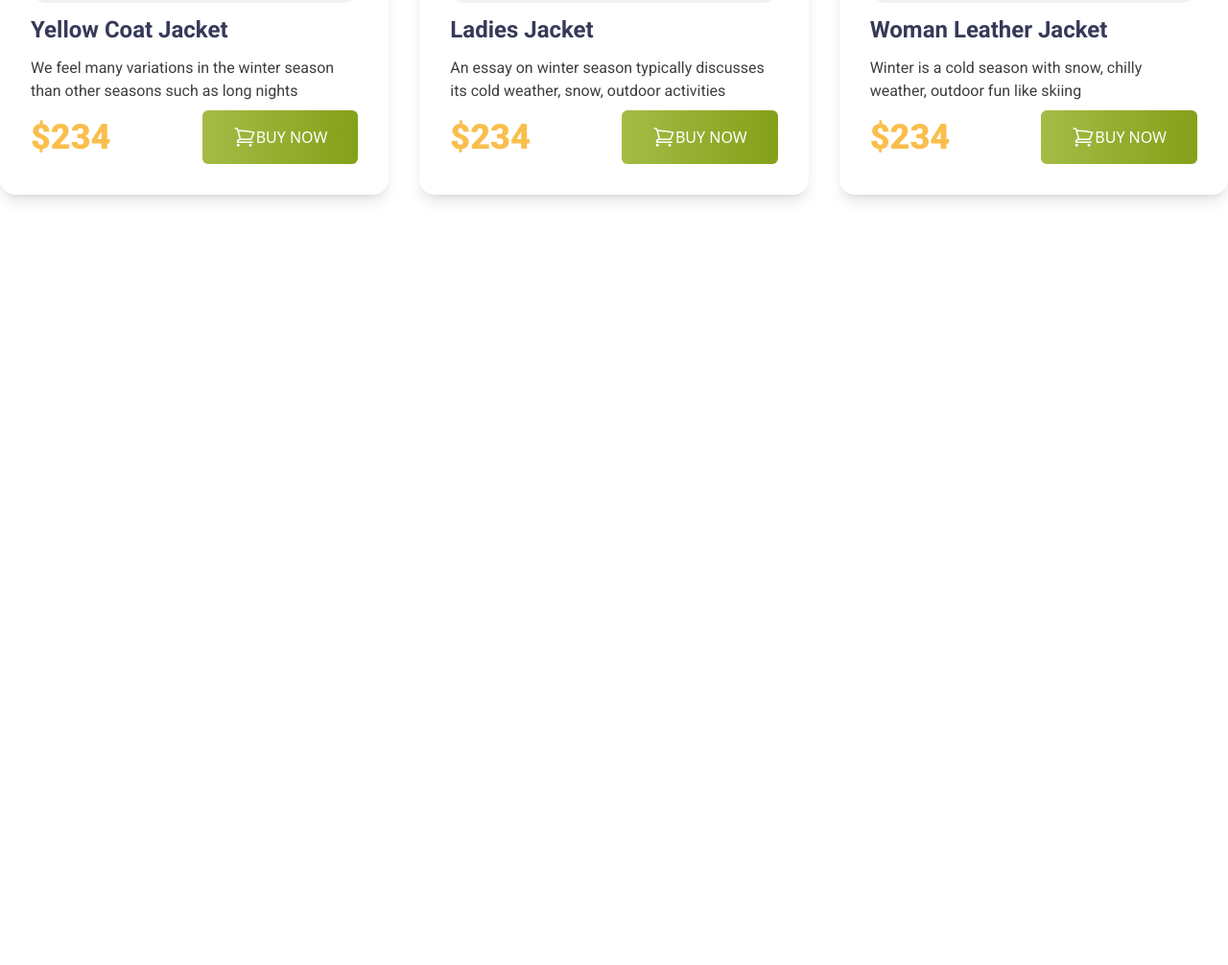
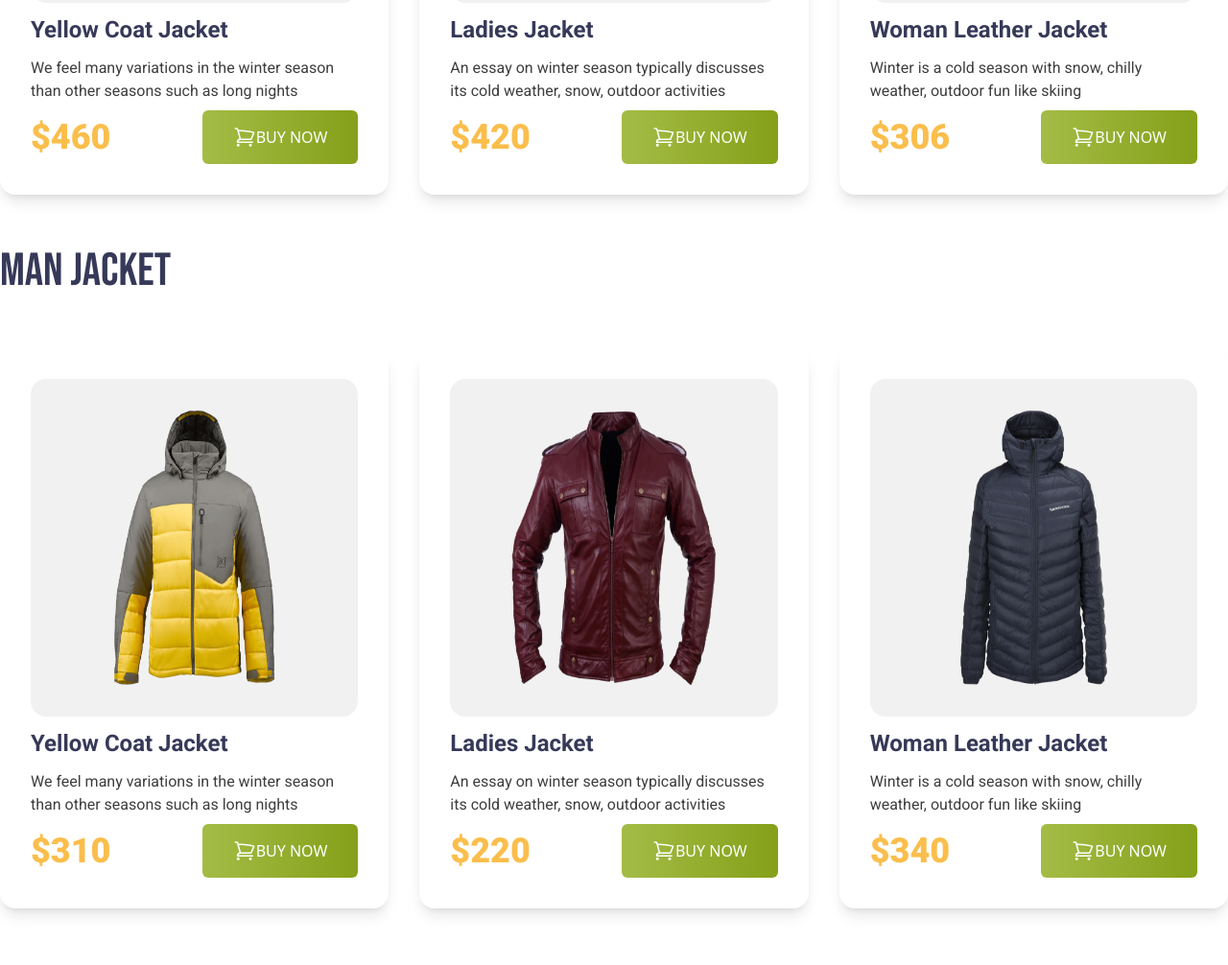
Before and after one commit to Tofazzal26/penguin-fashion, a plain HTML site: page index.html in a window 1280 px wide. Shown: the part 1223-2229 px from the top of the page at 96% size. Before the commit the page ends 1530 px from the top, so only its background shows below. Drawn offline with nearby package versions, Linux system fonts and the light colour scheme.

Commit message:
man jacket style finish

```diff
--- a/index.html
+++ b/index.html
@@ -66,7 +66,7 @@
                 <h2 class="roboto text-2xl py-3 font-bold text-[#363958]">Yellow Coat Jacket </h2>
                 <p class="roboto text-[#3E3E3E] text-base pb-2">We feel many variations in the winter season than other seasons such as long nights</p>
                 <div class="flex items-center justify-between">
-                    <h4 class="text-4xl roboto font-black text-[#FABE4C]">$234</h4>
+                    <h4 class="text-4xl roboto font-black text-[#FABE4C]">$460</h4>
                     <button class="flex bg-gradient-to-r from-[#A4BC46] to-[#85A019] uppercase font-medium text-[#FFF] py-4 rounded-md px-8"><svg xmlns="http://www.w3.org/2000/svg" fill="none" viewBox="0 0 24 24" stroke-width="1.5" stroke="currentColor" class="w-6 h-6">
                         <path stroke-linecap="round" stroke-linejoin="round" d="M2.25 3h1.386c.51 0 .955.343 1.087.835l.383 1.437M7.5 14.25a3 3 0 0 0-3 3h15.75m-12.75-3h11.218c1.121-2.3 2.1-4.684 2.924-7.138a60.114 60.114 0 0 0-16.536-1.84M7.5 14.25 5.106 5.272M6 20.25a.75.75 0 1 1-1.5 0 .75.75 0 0 1 1.5 0Zm12.75 0a.75.75 0 1 1-1.5 0 .75.75 0 0 1 1.5 0Z" />
                       </svg>buy now </button>
@@ -81,7 +81,7 @@
                 <h2 class="roboto text-2xl py-3 font-bold text-[#363958]">Ladies Jacket </h2>
                 <p class="roboto text-[#3E3E3E] text-base pb-2">An essay on winter season typically discusses its cold weather, snow, outdoor activities</p>
                 <div class="flex items-center justify-between">
-                    <h4 class="text-4xl roboto font-black text-[#FABE4C]">$234</h4>
+                    <h4 class="text-4xl roboto font-black text-[#FABE4C]">$420</h4>
                     <button class="flex bg-gradient-to-r from-[#A4BC46] to-[#85A019] uppercase font-medium text-[#FFF] py-4 rounded-md px-8"><svg xmlns="http://www.w3.org/2000/svg" fill="none" viewBox="0 0 24 24" stroke-width="1.5" stroke="currentColor" class="w-6 h-6">
                         <path stroke-linecap="round" stroke-linejoin="round" d="M2.25 3h1.386c.51 0 .955.343 1.087.835l.383 1.437M7.5 14.25a3 3 0 0 0-3 3h15.75m-12.75-3h11.218c1.121-2.3 2.1-4.684 2.924-7.138a60.114 60.114 0 0 0-16.536-1.84M7.5 14.25 5.106 5.272M6 20.25a.75.75 0 1 1-1.5 0 .75.75 0 0 1 1.5 0Zm12.75 0a.75.75 0 1 1-1.5 0 .75.75 0 0 1 1.5 0Z" />
                       </svg>buy now </button>
@@ -96,13 +96,73 @@
                 <h2 class="roboto text-2xl py-3 font-bold text-[#363958]">Woman Leather Jacket </h2>
                 <p class="roboto text-[#3E3E3E] text-base pb-2">Winter is a cold season with snow, chilly weather, outdoor fun like skiing</p>
                 <div class="flex items-center justify-between">
-                    <h4 class="text-4xl roboto font-black text-[#FABE4C]">$234</h4>
+                    <h4 class="text-4xl roboto font-black text-[#FABE4C]">$306</h4>
                     <button class="flex bg-gradient-to-r from-[#A4BC46] to-[#85A019] uppercase font-medium text-[#FFF] py-4 rounded-md px-8"><svg xmlns="http://www.w3.org/2000/svg" fill="none" viewBox="0 0 24 24" stroke-width="1.5" stroke="currentColor" class="w-6 h-6">
                         <path stroke-linecap="round" stroke-linejoin="round" d="M2.25 3h1.386c.51 0 .955.343 1.087.835l.383 1.437M7.5 14.25a3 3 0 0 0-3 3h15.75m-12.75-3h11.218c1.121-2.3 2.1-4.684 2.924-7.138a60.114 60.114 0 0 0-16.536-1.84M7.5 14.25 5.106 5.272M6 20.25a.75.75 0 1 1-1.5 0 .75.75 0 0 1 1.5 0Zm12.75 0a.75.75 0 1 1-1.5 0 .75.75 0 0 1 1.5 0Z" />
                       </svg>buy now </button>
                 </div>
             </div>
         </div>
+
+
+
+
+
+
+
+
+
+        <h1 class="text-[#363958] bebas-neue text-5xl font-medium">Man Jacket</h1>
+        <div class="grid grid-cols-3 gap-8">
+            <div class=" shadow-lg my-14 p-8 rounded-2xl ">
+                <div class="bg-[#F1F1F1] py-8 px-16 rounded-2xl">
+                    <img class="h-72" src="images/jacket-4.png" alt="">
+                </div>
+                <h2 class="roboto text-2xl py-3 font-bold text-[#363958]">Yellow Coat Jacket </h2>
+                <p class="roboto text-[#3E3E3E] text-base pb-2">We feel many variations in the winter season than other seasons such as long nights</p>
+                <div class="flex items-center justify-between">
+                    <h4 class="text-4xl roboto font-black text-[#FABE4C]">$310</h4>
+                    <button class="flex bg-gradient-to-r from-[#A4BC46] to-[#85A019] uppercase font-medium text-[#FFF] py-4 rounded-md px-8"><svg xmlns="http://www.w3.org/2000/svg" fill="none" viewBox="0 0 24 24" stroke-width="1.5" stroke="currentColor" class="w-6 h-6">
+                        <path stroke-linecap="round" stroke-linejoin="round" d="M2.25 3h1.386c.51 0 .955.343 1.087.835l.383 1.437M7.5 14.25a3 3 0 0 0-3 3h15.75m-12.75-3h11.218c1.121-2.3 2.1-4.684 2.924-7.138a60.114 60.114 0 0 0-16.536-1.84M7.5 14.25 5.106 5.272M6 20.25a.75.75 0 1 1-1.5 0 .75.75 0 0 1 1.5 0Zm12.75 0a.75.75 0 1 1-1.5 0 .75.75 0 0 1 1.5 0Z" />
+                      </svg>buy now </button>
+                </div>
+            </div>
+
+
+            <div class=" shadow-lg my-14 p-8 rounded-2xl ">
+                <div class="bg-[#F1F1F1] py-8 px-16 rounded-2xl">
+                    <img class="h-72" src="images/jacket-5.png" alt="">
+                </div>
+                <h2 class="roboto text-2xl py-3 font-bold text-[#363958]">Ladies Jacket </h2>
+                <p class="roboto text-[#3E3E3E] text-base pb-2">An essay on winter season typically discusses its cold weather, snow, outdoor activities</p>
+                <div class="flex items-center justify-between">
+                    <h4 class="text-4xl roboto font-black text-[#FABE4C]">$220</h4>
+                    <button class="flex bg-gradient-to-r from-[#A4BC46] to-[#85A019] uppercase font-medium text-[#FFF] py-4 rounded-md px-8"><svg xmlns="http://www.w3.org/2000/svg" fill="none" viewBox="0 0 24 24" stroke-width="1.5" stroke="currentColor" class="w-6 h-6">
+                        <path stroke-linecap="round" stroke-linejoin="round" d="M2.25 3h1.386c.51 0 .955.343 1.087.835l.383 1.437M7.5 14.25a3 3 0 0 0-3 3h15.75m-12.75-3h11.218c1.121-2.3 2.1-4.684 2.924-7.138a60.114 60.114 0 0 0-16.536-1.84M7.5 14.25 5.106 5.272M6 20.25a.75.75 0 1 1-1.5 0 .75.75 0 0 1 1.5 0Zm12.75 0a.75.75 0 1 1-1.5 0 .75.75 0 0 1 1.5 0Z" />
+                      </svg>buy now </button>
+                </div>
+            </div>
+
+
+            <div class=" shadow-lg my-14 p-8 rounded-2xl ">
+                <div class="bg-[#F1F1F1] py-8 px-16 rounded-2xl">
+                    <img class="h-72" src="images/jacket-6.png" alt="">
+                </div>
+                <h2 class="roboto text-2xl py-3 font-bold text-[#363958]">Woman Leather Jacket </h2>
+                <p class="roboto text-[#3E3E3E] text-base pb-2">Winter is a cold season with snow, chilly weather, outdoor fun like skiing</p>
+                <div class="flex items-center justify-between">
+                    <h4 class="text-4xl roboto font-black text-[#FABE4C]">$340</h4>
+                    <button class="flex bg-gradient-to-r from-[#A4BC46] to-[#85A019] uppercase font-medium text-[#FFF] py-4 rounded-md px-8"><svg xmlns="http://www.w3.org/2000/svg" fill="none" viewBox="0 0 24 24" stroke-width="1.5" stroke="currentColor" class="w-6 h-6">
+                        <path stroke-linecap="round" stroke-linejoin="round" d="M2.25 3h1.386c.51 0 .955.343 1.087.835l.383 1.437M7.5 14.25a3 3 0 0 0-3 3h15.75m-12.75-3h11.218c1.121-2.3 2.1-4.684 2.924-7.138a60.114 60.114 0 0 0-16.536-1.84M7.5 14.25 5.106 5.272M6 20.25a.75.75 0 1 1-1.5 0 .75.75 0 0 1 1.5 0Zm12.75 0a.75.75 0 1 1-1.5 0 .75.75 0 0 1 1.5 0Z" />
+                      </svg>buy now </button>
+                </div>
+            </div>
+        </div>
+
+
+
+
+
     </section>
 
 </body>
```
